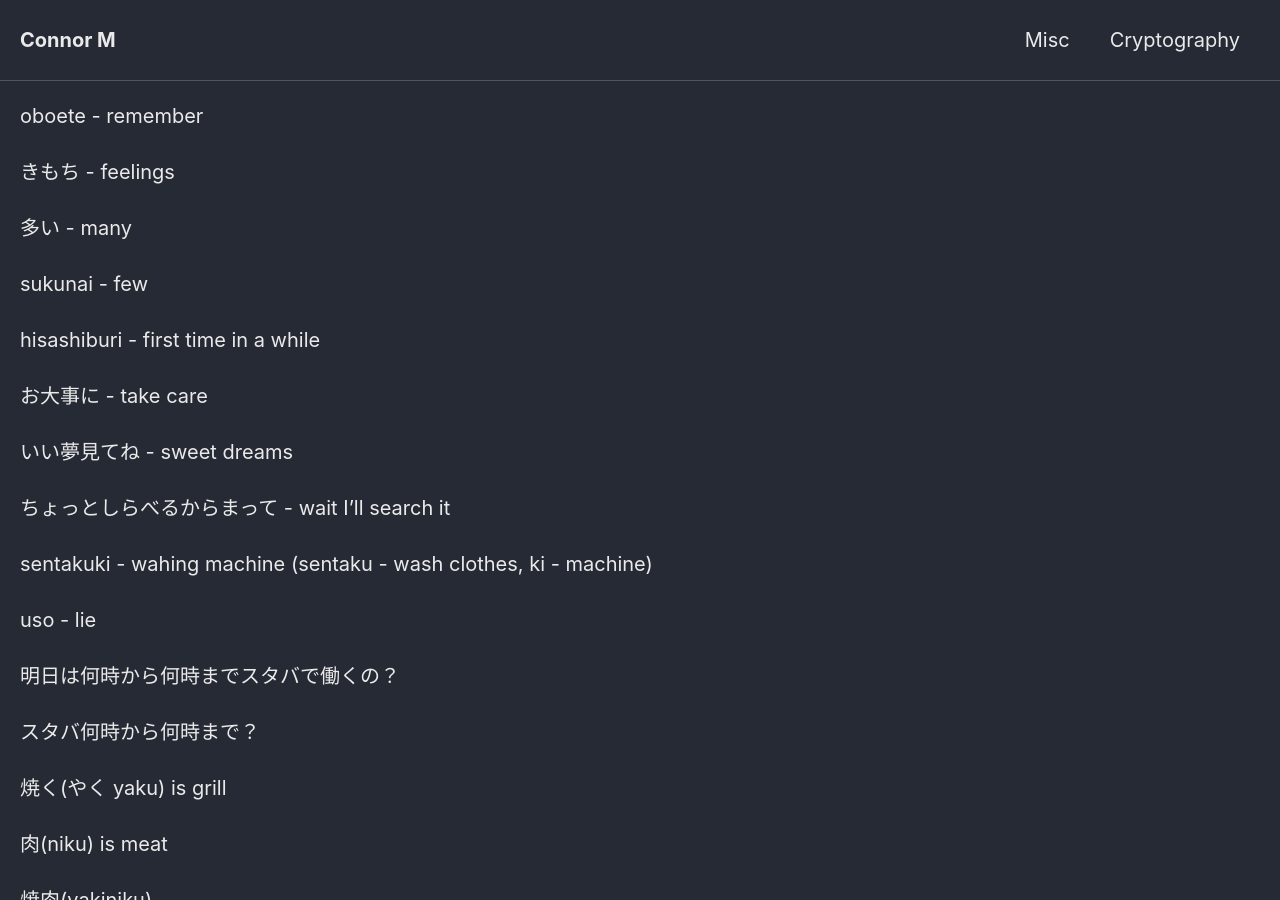
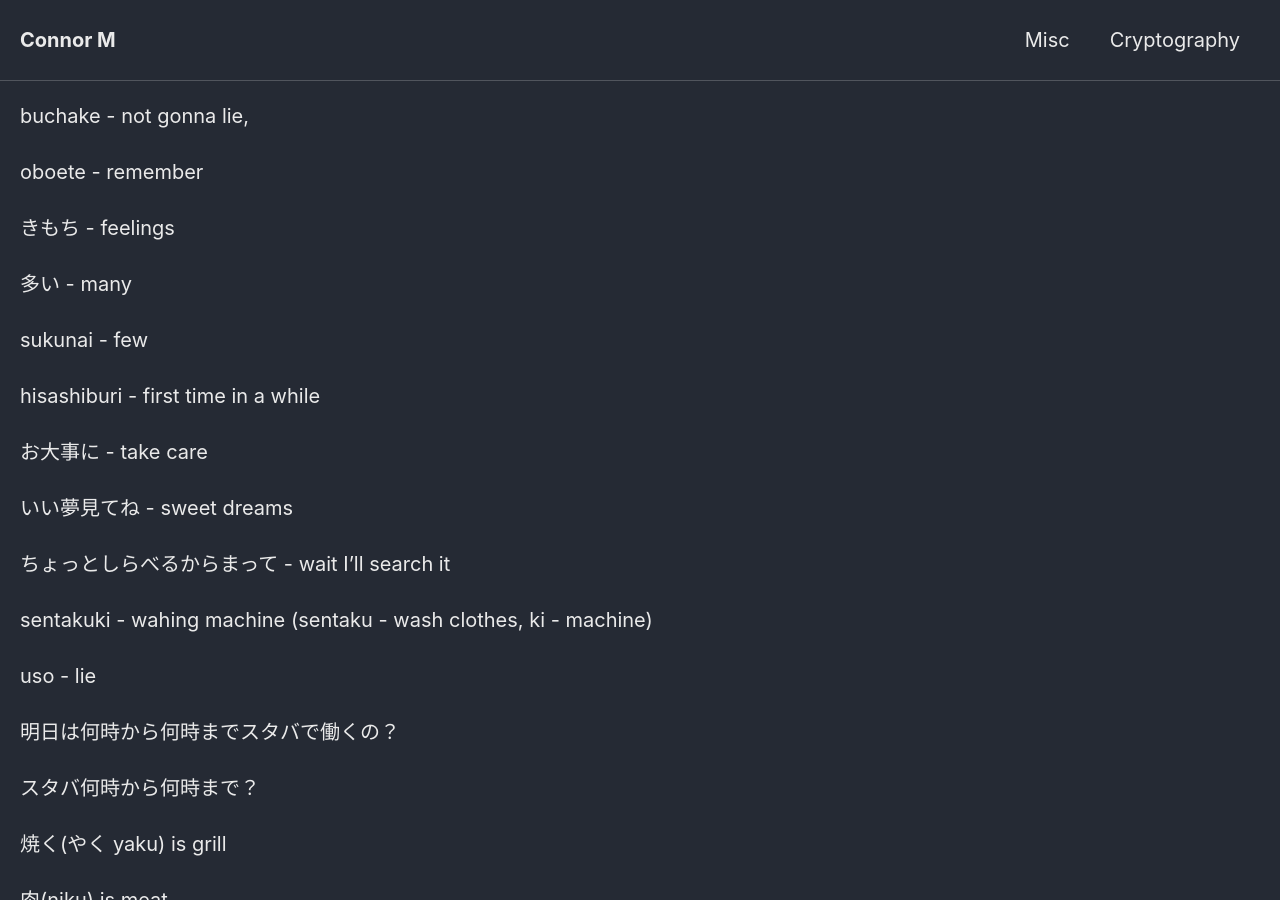
Before and after one commit to Connor-McCartney/Connor-McCartney.github.io, a Jekyll site: the page built from _pages/misc/japanese.md, in a window 1280 px wide and 900 px high. Built offline with Jekyll 4.4.1, drawn with Linux system fonts in a browser that asks for light colours; cached includes are drawn as plain includes; our own code applies the rules of GitHub Pages for plain Markdown files.

Commit message:
Update japanese.md

```diff
--- a/_pages/misc/japanese.md
+++ b/_pages/misc/japanese.md
@@ -1,3 +1,5 @@
+buchake - not gonna lie,
+
 oboete - remember
 
 きもち - feelings
```
